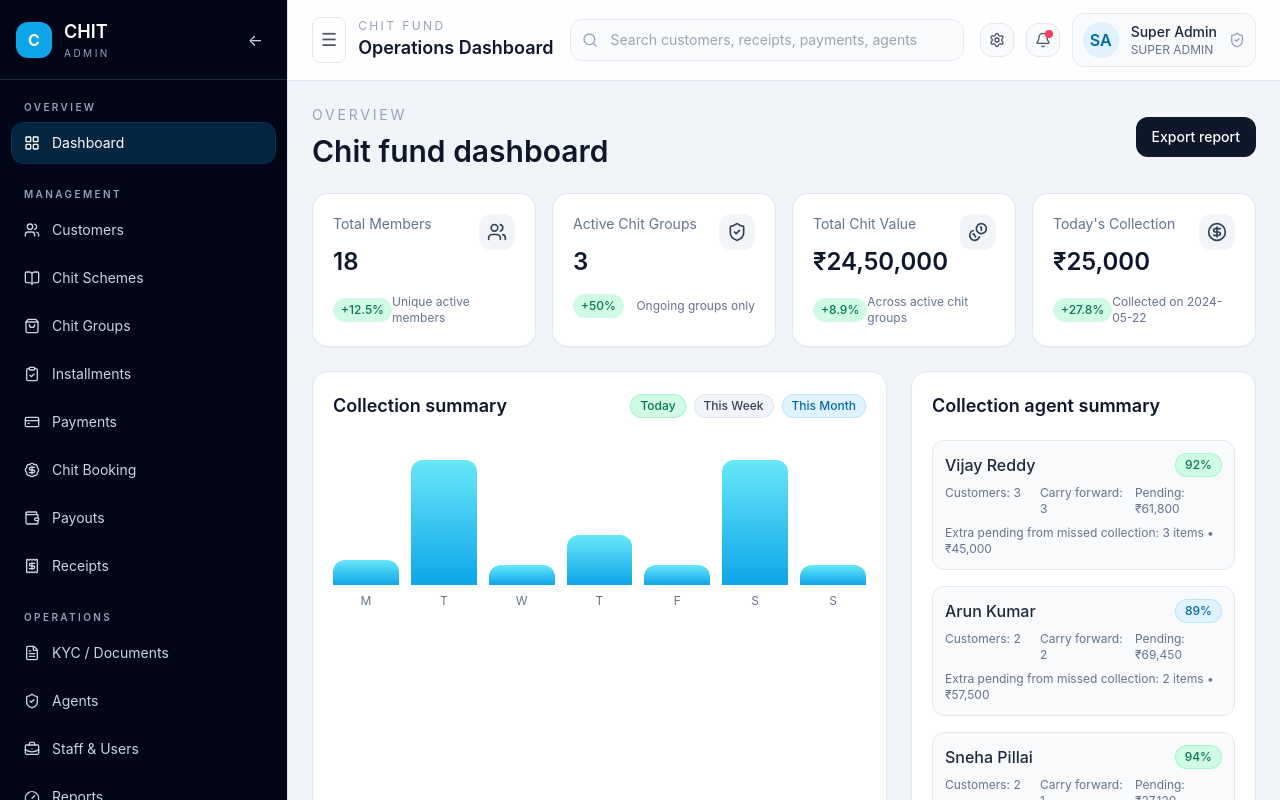
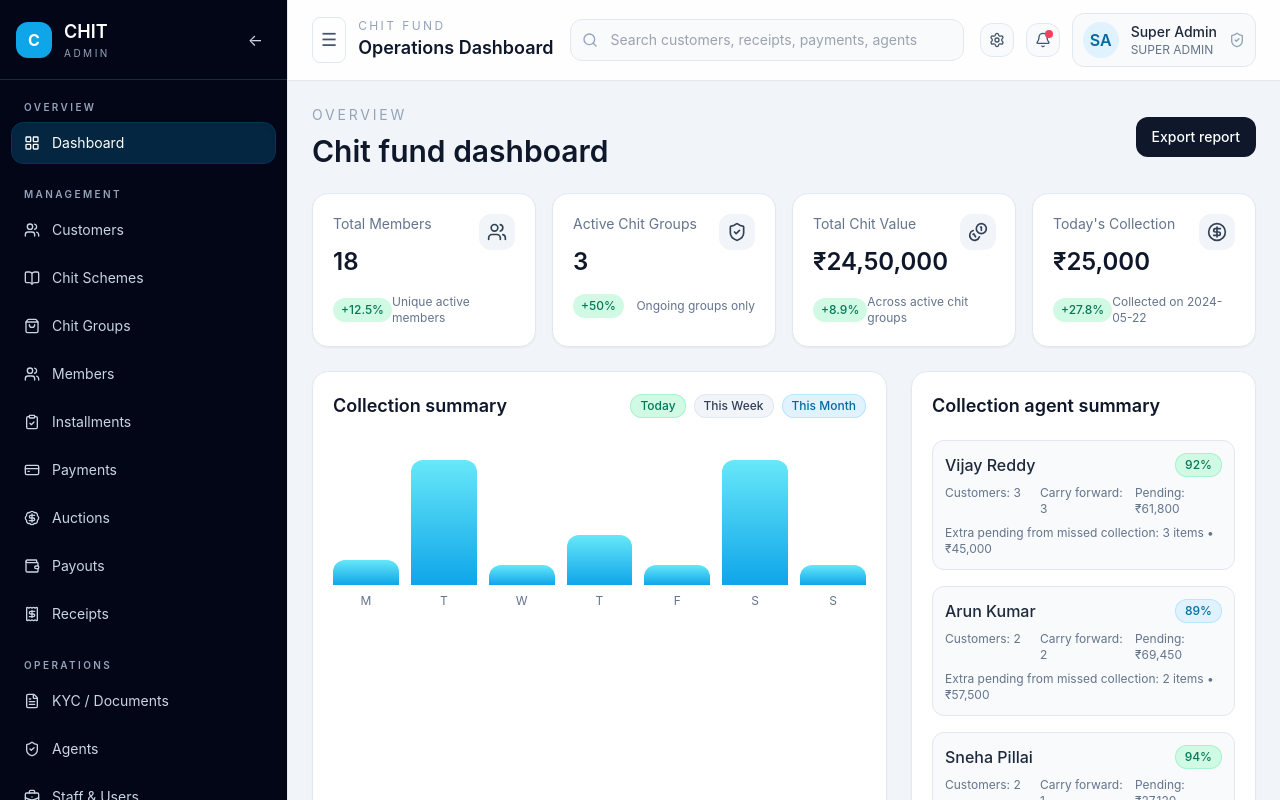
Before and after one commit to Gowtham7610124/chitfund, a React (Vite) app: page /login in a window 1280 px wide. Both pictures are taken after a click on the button "Login". Built offline with nearby package versions, Linux system fonts and the light colour scheme.

Commit message:
netlify test case fix

```diff
--- a/src/components/Sidebar.tsx
+++ b/src/components/Sidebar.tsx
@@ -1,7 +1,9 @@
 import {
+  ArrowLeftRight,
   BadgeDollarSign,
   BookOpen,
   BriefcaseBusiness,
+  Building2,
   ClipboardCheck,
   CreditCard,
   FileText,
@@ -10,12 +12,13 @@ import {
   LogOut,
   Megaphone,
   Receipt,
+  Settings,
   ShieldCheck,
   ShoppingBag,
   Users,
   Wallet,
+  type LucideIcon,
 } from 'lucide-react'
-import type { ComponentType } from 'react'
 import { NavLink, useNavigate } from 'react-router-dom'
 import { useAuth } from '../context/AuthContext'
 
@@ -26,15 +29,9 @@ interface SidebarProps {
 
 interface NavItem {
   label: string
-  icon: ComponentType<{ className?: string }>
+  icon: LucideIcon
   path: string
 }
-
-const SettingsIcon = ({ className }: { className?: string }) => (
-  <svg viewBox="0 0 24 24" fill="none" stroke="currentColor" strokeWidth="1.8" className={className ?? 'h-4 w-4'}>
-    <path d="M12 3v2.2M12 18.8V21M4.9 4.9l1.6 1.6M17.5 17.5l1.6 1.6M3 12h2.2M18.8 12H21M4.9 19.1l1.6-1.6M17.5 6.5l1.6-1.6M12 7.2a4.8 4.8 0 1 1 0 9.6 4.8 4.8 0 0 1 0-9.6Z" />
-  </svg>
-)
 
 const navGroups: Array<{ title: string; items: NavItem[] }> = [
   { title: 'Overview', items: [{ label: 'Dashboard', icon: LayoutGrid, path: '/dashboard' }] },
@@ -42,9 +39,10 @@ const navGroups: Array<{ title: string; items: NavItem[] }> = [
     { label: 'Customers', icon: Users, path: '/customers' },
     { label: 'Chit Schemes', icon: BookOpen, path: '/chit-schemes' },
     { label: 'Chit Groups', icon: ShoppingBag, path: '/chit-groups' },
+    { label: 'Members', icon: Users, path: '/members' },
     { label: 'Installments', icon: ClipboardCheck, path: '/installments' },
     { label: 'Payments', icon: CreditCard, path: '/payments' },
-    { label: 'Chit Booking', icon: BadgeDollarSign, path: '/chit-booking' },
+    { label: 'Auctions', icon: BadgeDollarSign, path: '/auctions' },
     { label: 'Payouts', icon: Wallet, path: '/payouts' },
     { label: 'Receipts', icon: Receipt, path: '/receipts' },
   ]},
@@ -52,11 +50,13 @@ const navGroups: Array<{ title: string; items: NavItem[] }> = [
     { label: 'KYC / Documents', icon: FileText, path: '/kyc' },
     { label: 'Agents', icon: ShieldCheck, path: '/agents' },
     { label: 'Staff & Users', icon: BriefcaseBusiness, path: '/staff' },
+    { label: 'Offices', icon: Building2, path: '/offices' },
     { label: 'Reports', icon: Gauge, path: '/reports' },
+    { label: 'Expenses', icon: ArrowLeftRight, path: '/expenses' },
     { label: 'Accounts', icon: Wallet, path: '/accounts' },
     { label: 'Notifications', icon: Megaphone, path: '/notifications' },
     { label: 'Audit Logs', icon: ClipboardCheck, path: '/audit-logs' },
-    { label: 'Settings', icon: SettingsIcon, path: '/settings' },
+    { label: 'Settings', icon: Settings, path: '/settings' },
   ]},
 ]
 
@@ -65,7 +65,7 @@ export const Sidebar = ({ collapsed, onToggle }: SidebarProps) => {
   const navigate = useNavigate()
 
   return (
-    <aside className={`h-screen shrink-0 overflow-y-auto border-r border-slate-200 bg-slate-950 text-slate-200 transition-all duration-200 ${collapsed ? 'w-20' : 'w-72'}`}>
+    <aside className={`border-r border-slate-200 bg-slate-950 text-slate-200 transition-all duration-200 ${collapsed ? 'w-20' : 'w-72'}`}>
       <div className="flex h-20 items-center justify-between border-b border-slate-800 px-4">
         <div className={`flex items-center gap-3 ${collapsed ? 'justify-center' : ''}`}>
           <div className="flex h-9 w-9 items-center justify-center rounded-xl bg-sky-500 font-bold text-white">C</div>
--- a/src/pages/LoginPage.tsx
+++ b/src/pages/LoginPage.tsx
@@ -1,5 +1,4 @@
-import { useState } from 'react'
-import type { FormEvent } from 'react'
+import { useState, type FormEvent } from 'react'
 import { useNavigate } from 'react-router-dom'
 import { useAuth } from '../context/AuthContext'
 import { mockUsers } from '../mock/data'
--- a/src/services/dashboardService.ts
+++ b/src/services/dashboardService.ts
@@ -80,7 +80,6 @@ export const getCollectionSummary = () => {
 }
 
 export const getCollectionAgentSummary = () => {
-  const customerMap = new Map(mockCustomers.map((customer) => [customer.id, customer.assignedAgent]))
   const agentInfo = mockAgents
     .filter((agent) => agent.status === 'Active')
     .map((agent) => {
```
